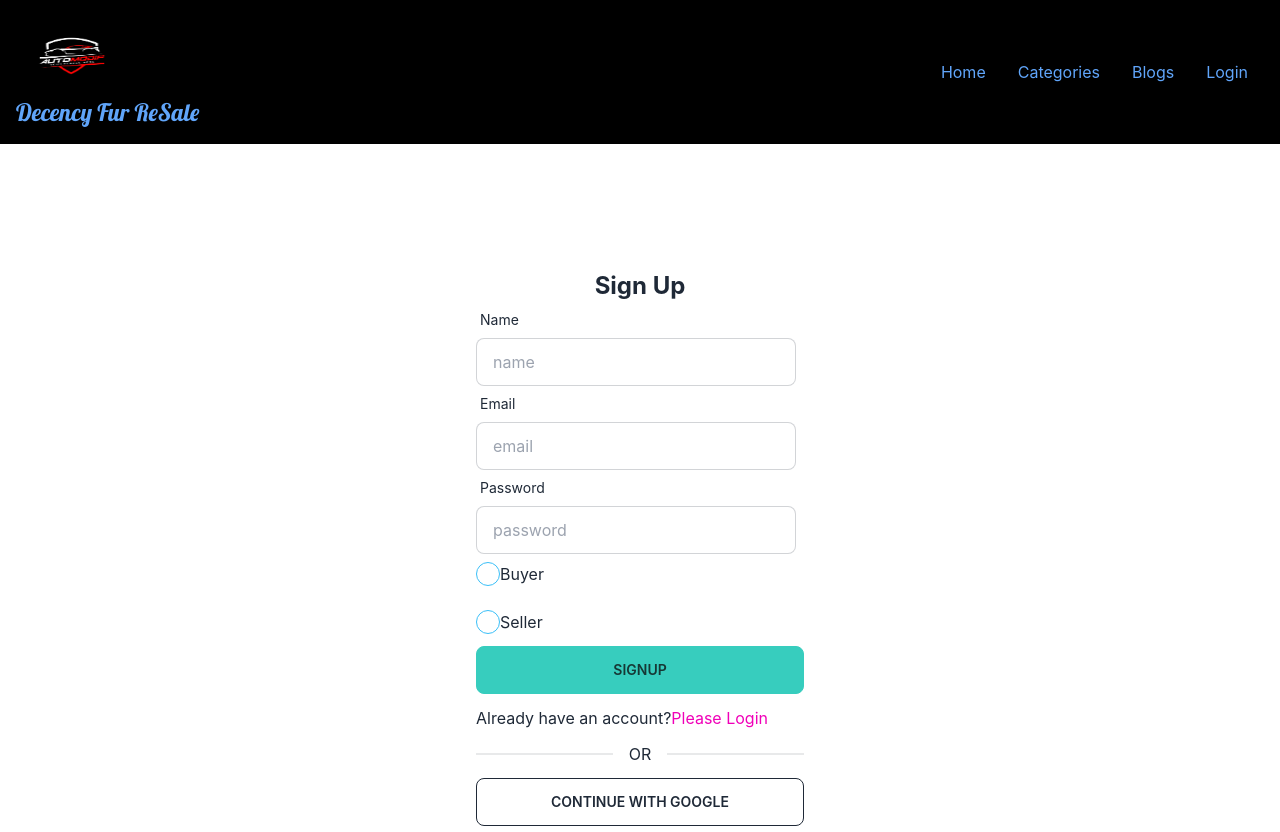
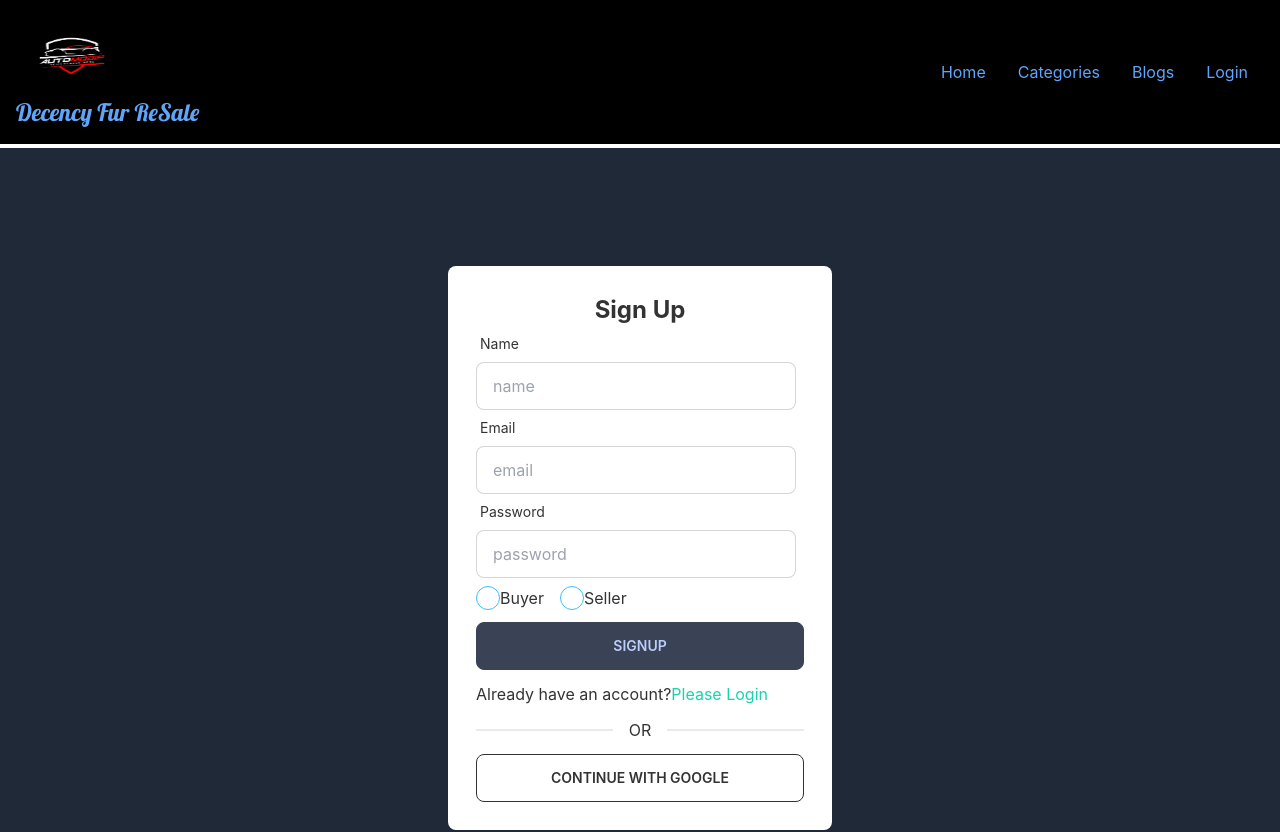
Before and after one commit to mdmrmmunna3/decency-fur-resale-client, a React (Create React App) app: page /signup in a window 1280 px wide. Shown: the top 832 px of the page. Built offline with nearby package versions, Linux system fonts and the light colour scheme; no server answers.

Commit message:
categories get form to server

```diff
--- a/package.json
+++ b/package.json
@@ -3,6 +3,7 @@
   "version": "0.1.0",
   "private": true,
   "dependencies": {
+    "@tanstack/react-query": "^4.18.0",
     "@testing-library/jest-dom": "^5.16.5",
     "@testing-library/react": "^13.4.0",
     "@testing-library/user-event": "^13.5.0",
--- /dev/null
+++ b/src/Pages/Categories/Categories.js
@@ -0,0 +1,28 @@
+import React from 'react';
+import { useQuery, } from '@tanstack/react-query'
+import CategoriesOption from './CategoriesOption';
+
+const Categories = () => {
+
+    const { data: categories = [], } = useQuery({
+        queryKey: ['categories',],
+        queryFn: async () => {
+            const res = await fetch('http://localhost:5000/categories')
+            const data = await res.json()
+            return data;
+        }
+    });
+
+    return (
+        <section>
+            <h1 className='text-2xl lg:text-4xl navbar-title text-center my-4'>Brand Car Resale Categories Here!</h1>
+            <div className='grid lg:grid-cols-3 md:grid-cols-2 grid-cols-1 gap-6'>
+                {
+                    categories.map(categoriesOption => <CategoriesOption key={categoriesOption._id} categoriesOption={categoriesOption}></CategoriesOption>)
+                }
+            </div>
+        </section>
+    );
+};
+
+export default Categories;
--- /dev/null
+++ b/src/Pages/Categories/CategoriesOption.js
@@ -0,0 +1,22 @@
+import React from 'react';
+import PrimaryButton from '../../components/PrimaryButton/PrimaryButton';
+
+const CategoriesOption = ({ categoriesOption }) => {
+
+    const {img, category_name} = categoriesOption ;
+    return (
+        <>
+            <div className="card card-compact bg-base-100 shadow-xl">
+                <figure><img className='h-52 w-full p-3 rounded-lg' src={img} alt="car categories" /></figure>
+                <div className="card-body">
+                    <h2 className="card-title navbar-title text-xl text-blue-400">Brand : {category_name}</h2>
+                    <div className="w-full">
+                        <PrimaryButton>Show Product</PrimaryButton>
+                    </div>
+                </div>
+            </div>
+        </>
+    );
+};
+
+export default CategoriesOption;
--- a/src/Pages/Home/CoustomerTestimonial/Review.js
+++ b/src/Pages/Home/CoustomerTestimonial/Review.js
@@ -2,7 +2,7 @@ import React from 'react';
 import { FaStar } from 'react-icons/fa';
 
 const Review = ({ reviews }) => {
-    console.log(reviews)
+    // console.log(reviews)
     const { review, img, name, address } = reviews;
     return (
         <div className="max-w-md p-6 overflow-hidden rounded-lg shadow-xl dark:bg-gray-900 dark:text-gray-100 ">
--- a/src/Pages/Login/Login.js
+++ b/src/Pages/Login/Login.js
@@ -5,7 +5,7 @@ import { Link, useLocation, useNavigate } from 'react-router-dom';
 import { AuthContext } from '../../contexts/AuthProvider/AuthProvider';
 
 const Login = () => {
-    const { logIn } = useContext(AuthContext);
+    const { logIn , googleSignUp} = useContext(AuthContext);
     const { register, handleSubmit, formState: { errors } } = useForm();
     const [loginError, setLoginError] = useState('');
 
@@ -29,9 +29,23 @@ const Login = () => {
             })
     }
 
+    // handlelogin WITH Google
+    const handleLoginGoogle = () => {
+        googleSignUp()
+            .then(result => {
+                const user = result.user;
+                console.log(user);
+                toast.success('Login Successfully');
+            })
+            .catch(err => console.error(err));
+    }
     return (
-        <section className='h-[800px] flex justify-center items-center'>
-            <div className='w-96 p-7'>
+        <section
+            style={{
+                backgroundColor: 'rgb(31 41 55)'
+            }}
+            className='h-[800px] flex justify-center items-center'>
+            <div className='w-96 p-7 bg-white rounded-lg'>
                 <h2 className='text-2xl font-bold text-center'>Login</h2>
                 <form onSubmit={handleSubmit(handleLogIn)}>
 
@@ -73,9 +87,10 @@ const Login = () => {
                 <p>New to Doctors Portal? <Link className='text-secondary' to='/signup'>Create New Account</Link> </p>
                 <div>
                     <div className="divider">OR</div>
-                    <button className='btn btn-outline w-full'>CONTINUE WITH GOOGLE</button>
+                    <button onClick={handleLoginGoogle} className='btn btn-outline w-full'>CONTINUE WITH GOOGLE</button>
                 </div>
             </div>
+
         </section>
     );
 };
--- a/src/Pages/SignUp/SignUp.js
+++ b/src/Pages/SignUp/SignUp.js
@@ -44,8 +44,11 @@ const SignUp = () => {
             //     backgroundSize: 'cover',
             //     backgroundRepeat: 'no-repeat',
             // }}
+            style={{
+                backgroundColor: 'rgb(31 41 55)'
+            }}
             className='h-[800px] flex justify-center items-center'>
-            <div className='w-96 p-7'>
+            <div className='w-96 p-7 bg-white rounded-lg'>
                 <h2 className='text-2xl font-bold text-center'>Sign Up</h2>
                 <form onSubmit={handleSubmit(handleSignUp)}>
 
@@ -91,8 +94,8 @@ const SignUp = () => {
                     </div>
 
                     {/* check option  */}
-                    <div className='mt-2'>
-                        <div className='flex items-center'>
+                    <div className='mt-2 flex'>
+                        <div className='flex items-center mr-4'>
                             <input type="radio"
                                 {...register("radio", {
                                     required: 'radio is required'
@@ -101,7 +104,7 @@ const SignUp = () => {
                                 name="radio-7" className="radio radio-info" />
                             <label >Buyer</label>
                         </div>
-                        <br />
+
                         <div className='flex items-center'>
                             <input type="radio"
                                 {...register("radio", {
--- a/src/Routes/Routes/Routes.js
+++ b/src/Routes/Routes/Routes.js
@@ -1,5 +1,6 @@
 import Main from "../../Layouts/Main";
 import Blog from "../../Pages/Blog/Blog";
+import Categories from "../../Pages/Categories/Categories";
 import Home from "../../Pages/Home/Home/Home";
 import Login from "../../Pages/Login/Login";
 import SignUp from "../../Pages/SignUp/SignUp";
@@ -20,6 +21,10 @@ const router = createBrowserRouter([
                 element: <Home></Home>
             },
             {
+                path:'/categories',
+                element:<Categories></Categories>
+            },
+            {
                 path: '/blog',
                 element: <Blog></Blog>
             },
--- /dev/null
+++ b/src/components/PrimaryButton/PrimaryButton.js
@@ -0,0 +1,9 @@
+import React from 'react';
+
+const PrimaryButton = ({children}) => {
+    return (
+        <button className="btn btn-primary bg-gradient-to-r from-primary to-secondary text-white">{children}</button>
+    );
+};
+
+export default PrimaryButton;
--- a/src/index.js
+++ b/src/index.js
@@ -4,13 +4,18 @@ import './index.css';
 import App from './App';
 import reportWebVitals from './reportWebVitals';
 import AuthProvider from './contexts/AuthProvider/AuthProvider';
+import { QueryClient, QueryClientProvider } from '@tanstack/react-query';
+
+const queryClient = new QueryClient();
 
 const root = ReactDOM.createRoot(document.getElementById('root'));
 root.render(
   <React.StrictMode>
-    <AuthProvider>
-      <App />
-    </AuthProvider>
+    <QueryClientProvider client={queryClient}>
+      <AuthProvider>
+        <App />
+      </AuthProvider>
+    </QueryClientProvider>
   </React.StrictMode>
 );
 
--- a/tailwind.config.js
+++ b/tailwind.config.js
@@ -3,8 +3,19 @@ module.exports = {
   content: [
     "./src/**/*.{js,jsx,ts,tsx}",
   ],
-  theme: {
-    extend: {},
+  daisyui: {
+    themes: [
+      {
+        doctorThmes: {
+          primary: '#0FCFEC',
+          secondary: '#19D3AE',
+          accent: "#3A4256",
+          neutral: "#3d4451",
+          "base-100": "#ffffff",
+        },
+
+      }
+    ]
   },
   plugins: [require("daisyui")],
 }
```
Also changed, not shown: public/category.json (added, +23 -0 lines), 2 other files (tests, documents, lock files or other folders).
